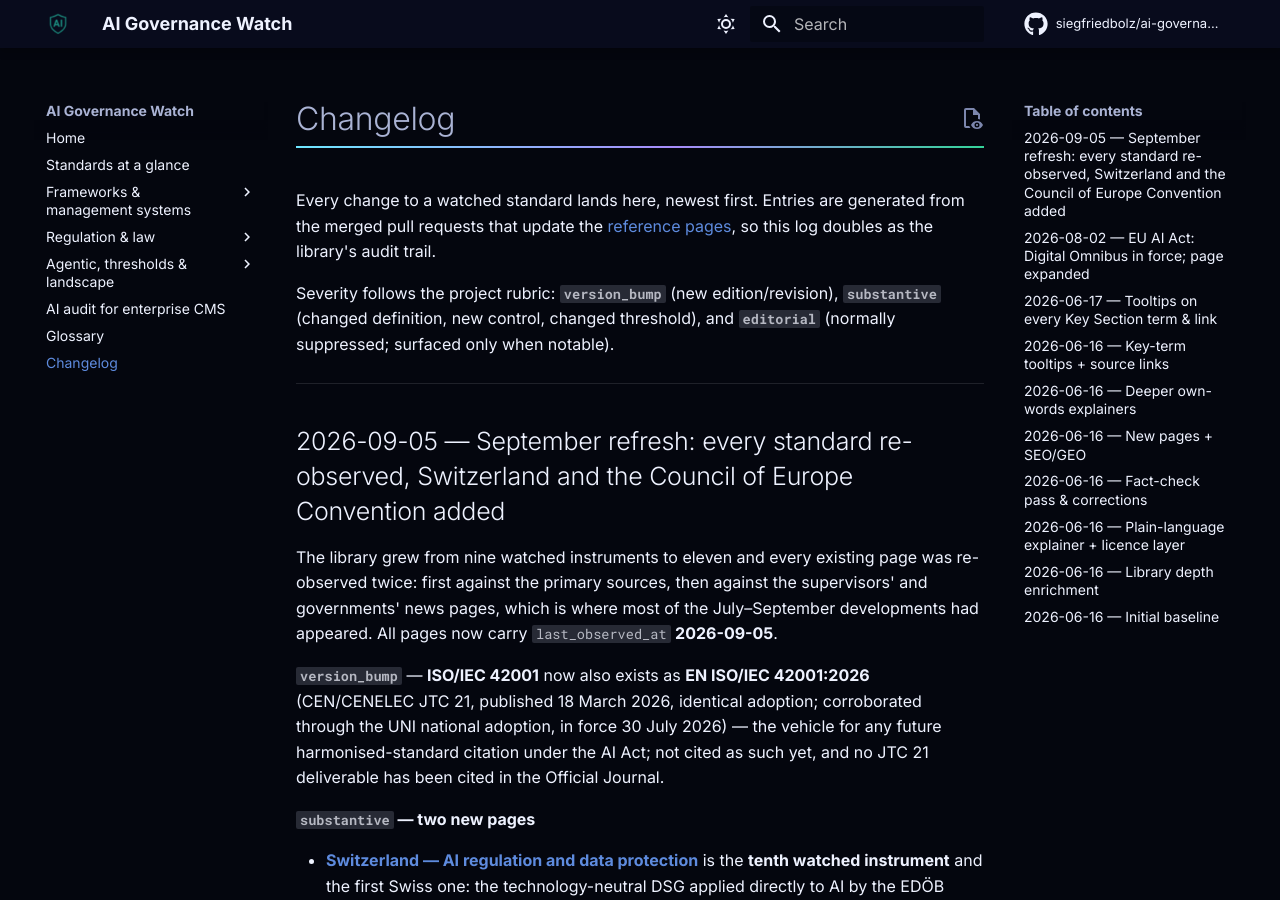
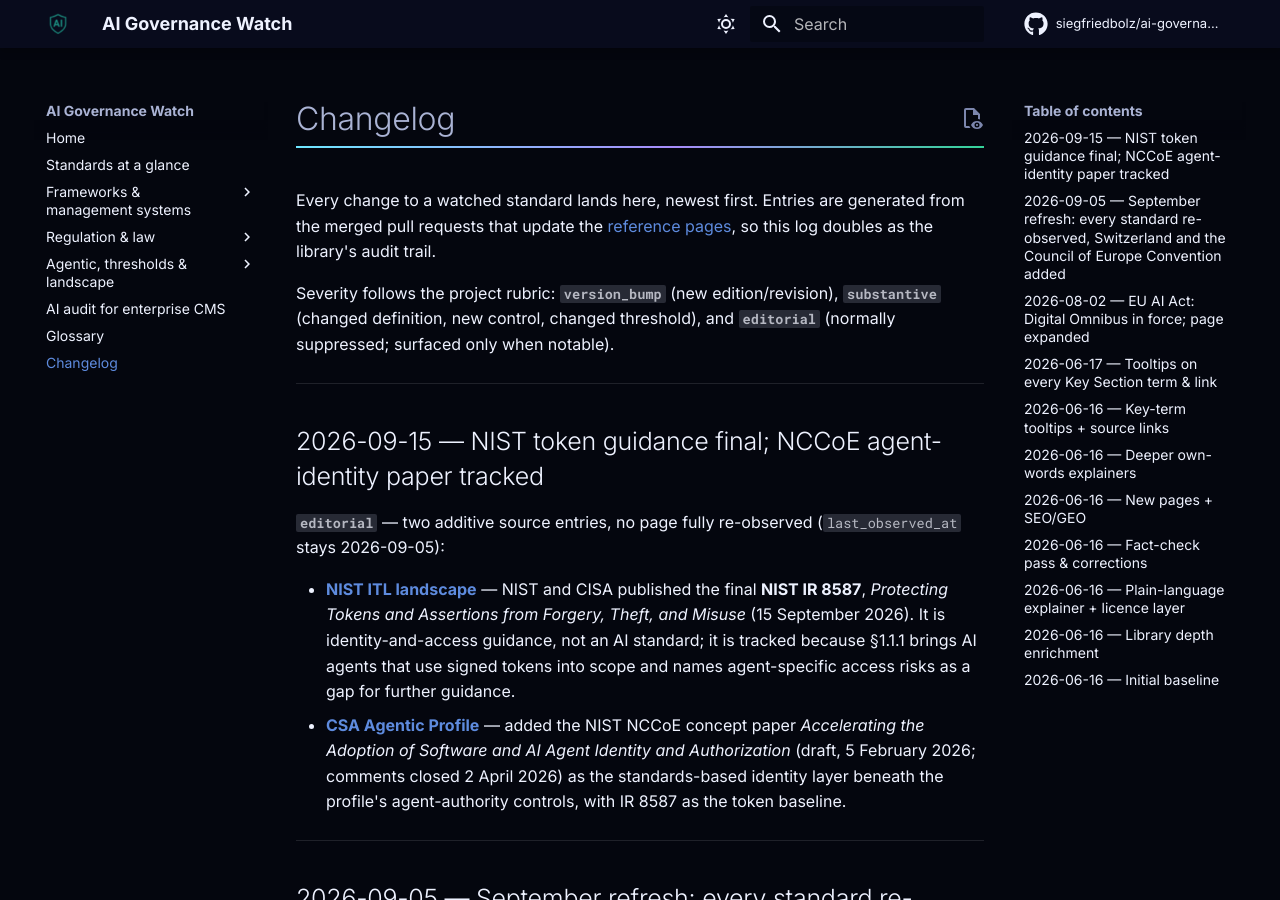
Before and after one commit to siegfriedbolz/ai-governance-watch, an MkDocs documentation site: the page built from memory-mirror/changelog.md, in a window 1280 px wide and 900 px high. Built offline with MkDocs 1.6.1 and Material for MkDocs 9.7.7, drawn with Linux system fonts in a browser that asks for light colours; comment, search, counter and statistics services are not loaded.

Commit message:
docs(watch): track final NIST IR 8587 and NCCoE AI agent identity concept paper
- reference_nist_itl_landscape: add NIST IR 8587 (final, Sep 2026) as a
  related identity-and-access publication; its section 1.1.1 brings AI agents
  using signed tokens into scope
- reference_csa_agentic_profile: add NCCoE concept paper on software and AI
  agent identity and authorization (draft, 2026-02-05) as identity layer for
  agent authority, with IR 8587 sections 1.1.1 and 5.3.1.6 as token baseline
- changelog: one editorial entry for 2026-09-15

Additive only: no H2 changed, last_observed_at unchanged (no full
re-observation), provenance_chain extended.

```diff
--- a/memory-mirror/changelog.md
+++ b/memory-mirror/changelog.md
@@ -13,6 +13,25 @@ generated from the merged pull requests that update the
 Severity follows the project rubric: **`version_bump`** (new edition/revision),
 **`substantive`** (changed definition, new control, changed threshold), and
 **`editorial`** (normally suppressed; surfaced only when notable).
+
+---
+
+## 2026-09-15 — NIST token guidance final; NCCoE agent-identity paper tracked
+
+**`editorial`** — two additive source entries, no page fully re-observed
+(`last_observed_at` stays 2026-09-05):
+
+- **[NIST ITL landscape](reference_nist_itl_landscape.md)** — NIST and CISA
+  published the final **NIST IR 8587**, *Protecting Tokens and Assertions from
+  Forgery, Theft, and Misuse* (15 September 2026). It is identity-and-access
+  guidance, not an AI standard; it is tracked because §1.1.1 brings AI agents
+  that use signed tokens into scope and names agent-specific access risks as a
+  gap for further guidance.
+- **[CSA Agentic Profile](reference_csa_agentic_profile.md)** — added the NIST
+  NCCoE concept paper *Accelerating the Adoption of Software and AI Agent Identity
+  and Authorization* (draft, 5 February 2026; comments closed 2 April 2026) as the
+  standards-based identity layer beneath the profile's agent-authority controls,
+  with IR 8587 as the token baseline.
 
 ---
 
--- a/memory-mirror/reference_csa_agentic_profile.md
+++ b/memory-mirror/reference_csa_agentic_profile.md
@@ -1,7 +1,7 @@
 ---
 name: "CSA — NIST AI RMF: Agentic Profile"
 description: "Cloud Security Alliance's agentic-AI extension of the NIST AI RMF, plus CSA's wider 2026 agentic-control-plane and catastrophic-risk work."
-keywords: "CSA Agentic Profile, agentic AI governance, agent security controls, NIST AI RMF agentic profile, AI Controls Matrix AICM, OWASP agentic AI security, Agent Control Standard, autonomous agent oversight, agent identity"
+keywords: "CSA Agentic Profile, agentic AI governance, agent security controls, NIST AI RMF agentic profile, AI Controls Matrix AICM, OWASP agentic AI security, Agent Control Standard, autonomous agent oversight, agent identity, AI agent authorization, NCCoE agent identity concept paper"
 type: reference
 source_id: csa_agentic_profile
 source_url: "https://labs.cloudsecurityalliance.org/agentic/agentic-nist-ai-rmf-profile-v1/"
@@ -9,8 +9,11 @@ about_type: CreativeWork
 about_identifier: "CSA Agentic AI Risk Management Profile (Lab Space draft v1)"
 about_jurisdiction: "International"
 last_observed_at: "2026-09-05T00:00:00Z"
-last_observed_commit_or_version: "CSA Lab Space Agentic Profile draft v1 (early 2026); CSA research-note series on the NIST AI Agent Standards Initiative (Mar–Apr 2026); OWASP State of Agentic AI Security & Governance v2.01 (Jun 2026); Agentic Profile header 'White Paper 2026-03-27, status draft'; OWASP GenAI LLM Top 10 2026 (v1.0, 2026-08-03); OWASP Agent Control Standard and GenAI Security Industry Framework Crosswalk announced 2026-09-02"
+last_observed_commit_or_version: "CSA Lab Space Agentic Profile draft v1 (early 2026); CSA research-note series on the NIST AI Agent Standards Initiative (Mar–Apr 2026); OWASP State of Agentic AI Security & Governance v2.01 (Jun 2026); Agentic Profile header 'White Paper 2026-03-27, status draft'; OWASP GenAI LLM Top 10 2026 (v1.0, 2026-08-03); OWASP Agent Control Standard and GenAI Security Industry Framework Crosswalk announced 2026-09-02; NIST NCCoE concept paper on software and AI agent identity and authorization (draft, 2026-02-05)"
 provenance_chain:
+  - timestamp: "2026-09-15T00:00:00Z"
+    pr: "manual addition (NCCoE agent identity concept paper)"
+    change: editorial
   - timestamp: "2026-09-05T00:00:00Z"
     pr: "manual refresh (September 2026)"
     change: substantive
@@ -113,6 +116,7 @@ on exact references.
 - **OWASP State of Agentic AI Security & Governance v2.01**{ title="OWASP GenAI Security Project's agentic threat-and-governance report, version 2.01 (June 2026), which supersedes v1.0 (2025). The threat-side companion to the CSA profile's control functions." } — the threat-side companion; **v2.01 (June 2026) supersedes v1.0**.
 - **[OWASP GenAI LLM Top 10 2026 (v1.0, 2026-08-03)](https://genai.owasp.org/resource/owasp-genai-llm-top-10-2026/ "OWASP GenAI Security Project — 2026 edition of the Top 10 for LLM applications (v1.0, 3 August 2026): updated rankings and expanded threat coverage; Excessive Agency moves up the list. Supersedes the 2025 edition as the threat catalogue to pair with the profile's controls.")** — the 2026 threat list to map the profile's Govern/Map/Measure/Manage controls against.
 - **[OWASP Agent Control Standard (ACS) and Framework Crosswalk (announced 2026-09-02)](https://genai.owasp.org/2026/09/01/owasp-genai-security-project-unveils-2026-top-10-for-llm-applications-new-agent-control-standard-and-sponsors-as-community-tops-30000-members/ "OWASP GenAI Security Project announcement of 2 September 2026: the Agent Control Standard, donated to the project, extends agentic guidance towards practical runtime enforcement; the GenAI Security Industry Framework Crosswalk connects OWASP guidance to established security, risk and compliance frameworks.")** — runtime enforcement (ACS) is the missing layer between the profile's control statements and an agent that actually stops; the crosswalk is the mapping aid.
+- **[NIST NCCoE — Accelerating the Adoption of Software and AI Agent Identity and Authorization (concept paper, draft, 2026-02-05)](https://www.nccoe.nist.gov/publications/other/accelerating-adoption-software-and-ai-agent-identity-and-authorization-concept "NCCoE concept paper (draft, February 2026) scoping a possible project that applies existing identity and authorization standards — MCP, OAuth 2.0/2.1, OpenID Connect, SPIFFE/SPIRE among them — to software and AI agents. Question areas cover use cases, identification, authentication, authorization, auditing and non-repudiation, and prompt injection. Public comments ran 5 February – 2 April 2026; the paper itself is not guidance.")** — the identity layer under the profile's AG-GV question "is the agent's authority bounded, logged and revocable?"; a scoping paper, not guidance, so cite it as a signal of NIST's direction. The token baseline it builds on is now final: [NIST IR 8587](https://csrc.nist.gov/pubs/ir/8587/final) applies to agents using signed tokens (§1.1.1) and requires tightly scoped, short-lived tokens for workload identities (§5.3.1.6).
 
 ## Audit-Relevant Anchors
 
@@ -150,6 +154,7 @@ Cells link to the direct source (CSA draft · NIST AIRC · EU AI Act · OWASP Ge
 
 | Date | Severity | What changed |
 | ---- | -------- | ------------ |
+| `2026-09-15` | editorial | Added the **NIST NCCoE concept paper on software and AI agent identity and authorization** (draft, 2026-02-05; comment period closed 2026-04-02) as the standards-based identity layer for agent authority, and linked the final **NIST IR 8587** (September 2026) for its agent scope (§1.1.1) and workload-token rules (§5.3.1.6). Rest of the page not re-observed. |
 | `2026-09-05` | substantive | The Agentic Profile itself is still the Lab Space **draft v1** (header: White Paper 2026-03-27, status draft) and notes that NIST/CAISI plan an AI Agent Interoperability Profile for Q4 2026. Around it, CSA published a **research-note series on NIST's AI Agent Standards Initiative** (red-teaming guidance 2026-03-31; the agent-governance framework gap 2026-04-03; federal framework and compliance notes, Apr 2026). **OWASP moved twice:** *State of Agentic AI Security & Governance* **v2.01** (June 2026) supersedes v1.0 as the threat-side companion; the **GenAI LLM Top 10 2026** (v1.0) followed on 2026-08-03, and on 2026-09-02 OWASP announced the **Agent Control Standard (ACS)** — runtime enforcement for agents — plus the **GenAI Security Industry Framework Crosswalk**. |
 | `2026-06-16` | baseline | Initial baseline: CSA Agentic Profile draft v1 (early 2026) plus CSA 2026 catastrophic-risk / AICM / STAR-for-AI programme captured. |
 
@@ -158,3 +163,4 @@ Cells link to the direct source (CSA draft · NIST AIRC · EU AI Act · OWASP Ge
 - **Primary (web):** [CSA Lab Space — Agentic NIST AI RMF Profile v1](https://labs.cloudsecurityalliance.org/agentic/agentic-nist-ai-rmf-profile-v1/) · [CSAI Foundation milestones (2026-04-29)](https://cloudsecurityalliance.org/press-releases/2026/04/29/csai-foundation-announces-key-milestones-to-secure-the-agentic-control-plane)
 - **Update 2026-09-05:** [Research note — governance gap (2026-04-03)](https://labs.cloudsecurityalliance.org/research/csa-research-note-ai-agent-governance-framework-gap-20260403/) · [Research note — red-teaming (2026-03)](https://labs.cloudsecurityalliance.org/research/csa-research-note-nist-ai-agent-red-teaming-standards-202603/) · [Research note — federal framework](https://labs.cloudsecurityalliance.org/research/csa-research-note-nist-ai-agent-standards-federal-framework/) · [OWASP — State of Agentic AI Security & Governance](https://genai.owasp.org/resource/state-of-agentic-ai-security-and-governance/) — retrieved 2026-09-05.
 - **Update 2026-09-05 (2):** [OWASP — GenAI LLM Top 10 2026](https://genai.owasp.org/resource/owasp-genai-llm-top-10-2026/) · [OWASP — announcement of 2026-09-02 (ACS, crosswalk)](https://genai.owasp.org/2026/09/01/owasp-genai-security-project-unveils-2026-top-10-for-llm-applications-new-agent-control-standard-and-sponsors-as-community-tops-30000-members/) — retrieved 2026-09-05.
+- **Update 2026-09-15:** [NIST NCCoE — concept paper landing page](https://www.nccoe.nist.gov/publications/other/accelerating-adoption-software-and-ai-agent-identity-and-authorization-concept) · [Concept paper (PDF)](https://www.nccoe.nist.gov/sites/default/files/2026-02/accelerating-the-adoption-of-software-and-ai-agent-identity-and-authorization-concept-paper.pdf) · [NIST IR 8587 (CSRC)](https://csrc.nist.gov/pubs/ir/8587/final) — retrieved 2026-09-15.
--- a/memory-mirror/reference_nist_itl_landscape.md
+++ b/memory-mirror/reference_nist_itl_landscape.md
@@ -1,7 +1,7 @@
 ---
 name: "NIST ITL — International AI Standards Landscape"
 description: "NIST Information Technology Laboratory's tracking of the global AI standards landscape — an inventory/meta-source, not a standard itself."
-keywords: "NIST ITL, AI standards landscape, international AI standards, AI standards inventory, Zero Drafts pilot, NIST AI 300-1, AI Agent Standards Initiative, CAISI, standards gap analysis"
+keywords: "NIST ITL, AI standards landscape, international AI standards, AI standards inventory, Zero Drafts pilot, NIST AI 300-1, AI Agent Standards Initiative, CAISI, standards gap analysis, NIST IR 8587, token and assertion protection"
 type: reference
 source_id: nist_itl_landscape
 source_url: "https://www.nist.gov/artificial-intelligence/nist-information-technology-laboratory-itl-ai-program"
@@ -9,8 +9,11 @@ about_type: CreativeWork
 about_identifier: "NIST ITL AI standards programme"
 about_jurisdiction: "United States"
 last_observed_at: "2026-09-05T00:00:00Z"
-last_observed_commit_or_version: "ITL AI Program; latest landscape briefing: AI Standards Landscape webinar 2026-03-06; AI Standards page items 2026: standards-effectiveness methodology report 2026-01-15, CAISI AI Agent Standards Initiative 2026-02-17, Zero Draft NIST AI 300-1 ipd 2026-07-29/30 (comments to 2026-09-16)"
+last_observed_commit_or_version: "ITL AI Program; latest landscape briefing: AI Standards Landscape webinar 2026-03-06; AI Standards page items 2026: standards-effectiveness methodology report 2026-01-15, CAISI AI Agent Standards Initiative 2026-02-17, Zero Draft NIST AI 300-1 ipd 2026-07-29/30 (comments to 2026-09-16); related final publication NIST IR 8587 (September 2026)"
 provenance_chain:
+  - timestamp: "2026-09-15T00:00:00Z"
+    pr: "manual addition (NIST IR 8587 final)"
+    change: editorial
   - timestamp: "2026-09-05T00:00:00Z"
     pr: "manual refresh (September 2026)"
     change: editorial
@@ -97,6 +100,7 @@ itself.
 - **Watch items without a publication**{ title="Two NIST work items that appear in the standards landscape but had no citable document at the observation date: the COSAiS control overlays for securing AI systems (SP 800-53-based) and the AI RMF Profile on Trustworthy AI in Critical Infrastructure (concept note only)." } — COSAiS overlays and the critical-infrastructure RMF profile: no citable document yet; check the ITL programme page by hand.
 - **[Zero Drafts pilot — NIST AI 300-1 ipd (Jul 2026)](https://www.nist.gov/artificial-intelligence/ai-standards "NIST AI Standards page: on 29 July 2026 NIST released the initial public draft of guidance and templates for public-facing AI documentation (NIST AI 300-1 ipd) under the AI Standards Zero Drafts pilot, comments to 16 September 2026; the page also lists the 6 March 2026 landscape webinar and a 15 January 2026 report on measuring the effectiveness of AI standards development.")** — the first Zero Draft to reach public-draft stage; a signal of which standards NIST wants to seed in SDOs.
 - **[AI Agent Standards Initiative (2026-02-17)](https://www.nist.gov/news-events/news/2026/02/announcing-ai-agent-standards-initiative-interoperable-and-secure "CAISI-led initiative on AI agent standards, protocols, security and identity — the newest entry in the landscape.")** — the agentic strand of the landscape, run by CAISI.
+- **[NIST IR 8587 — Protecting Tokens and Assertions from Forgery, Theft, and Misuse (final, Sep 2026)](https://csrc.nist.gov/pubs/ir/8587/final "NIST/CISA implementation recommendations for federal agencies and cloud service providers on protecting identity tokens, access tokens and assertions; builds on SP 800-53 and responds to Executive Order 14306. Final version published 15 September 2026 after the December 2025 initial public draft.")** — an identity-and-access publication, not an AI standard: listed because its §1.1.1 applies the guidance to AI agents that use signed tokens while explicitly leaving agent-specific access risks out of scope, and points to the CAISI initiative and the NCCoE agent-identity project (see [agentic-AI work](reference_csa_agentic_profile.md)).
 
 ## Audit-Relevant Anchors
 
@@ -128,6 +132,7 @@ A landscape "where it points" map (not a control crosswalk):
 
 | Date | Severity | What changed |
 | ---- | -------- | ------------ |
+| `2026-09-15` | editorial | Added **NIST IR 8587** (final, September 2026; NIST/CISA) on protecting identity tokens, access tokens and assertions. Not an AI standard; tracked because §1.1.1 brings AI agents that use signed tokens into its scope and names the agent-specific access risks as a gap for further NIST/CISA guidance. Rest of the page not re-observed. |
 | `2026-09-05` | substantive | Re-observed; no newer landscape briefing than the 2026-03-06 webinar. Added from NIST's AI Standards page: the **Zero Draft NIST AI 300-1 ipd** on public-facing AI documentation (2026-07-29, comments to 2026-09-16), the **CAISI AI Agent Standards Initiative** (2026-02-17) and the report on measuring AI-standards effectiveness (2026-01-15). Two items remain on watch without a publication: NIST's **COSAiS** control overlays for securing AI systems and the **AI RMF profile for critical infrastructure** (concept note 2026-04-07; see the AI RMF page). The **AI RMF revision** announced under the AI Action Plan will reshape the landscape when it lands. |
 | `2026-06-16` | baseline | Initial baseline: ITL AI program landscape, anchored to the 2026-03-06 AI Standards Landscape webinar. |
 
@@ -137,3 +142,4 @@ Public web sources only — local/private provenance is kept in a private mirror
 
 - **Primary (web):** [NIST ITL AI Program](https://www.nist.gov/artificial-intelligence/nist-information-technology-laboratory-itl-ai-program) · [ITL AI engagement](https://www.nist.gov/artificial-intelligence/itl-ai-engagement)
 - **Update 2026-09-05 (2):** [NIST — AI Standards](https://www.nist.gov/artificial-intelligence/ai-standards) · [NIST — AI Agent Standards Initiative](https://www.nist.gov/news-events/news/2026/02/announcing-ai-agent-standards-initiative-interoperable-and-secure) · [NIST AI 300-1 ipd (PDF)](https://nvlpubs.nist.gov/nistpubs/ai/NIST.AI.300-1.ipd.pdf) — retrieved 2026-09-05.
+- **Update 2026-09-15:** [NIST — news release on the final IR 8587](https://www.nist.gov/news-events/news/2026/09/nist-finalizes-guidelines-protecting-online-identity-and-access-tokens) · [NIST IR 8587 (CSRC)](https://csrc.nist.gov/pubs/ir/8587/final) · [NIST IR 8587 (PDF, doi:10.6028/NIST.IR.8587)](https://nvlpubs.nist.gov/nistpubs/ir/2026/NIST.IR.8587.pdf) — retrieved 2026-09-15.
```
